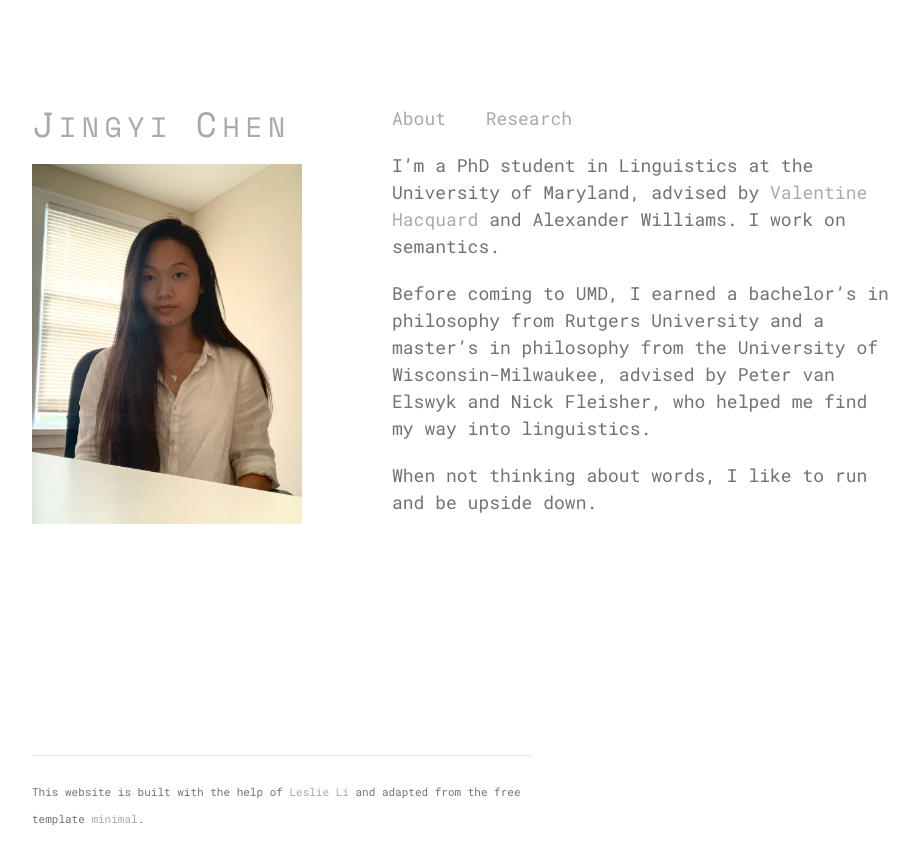
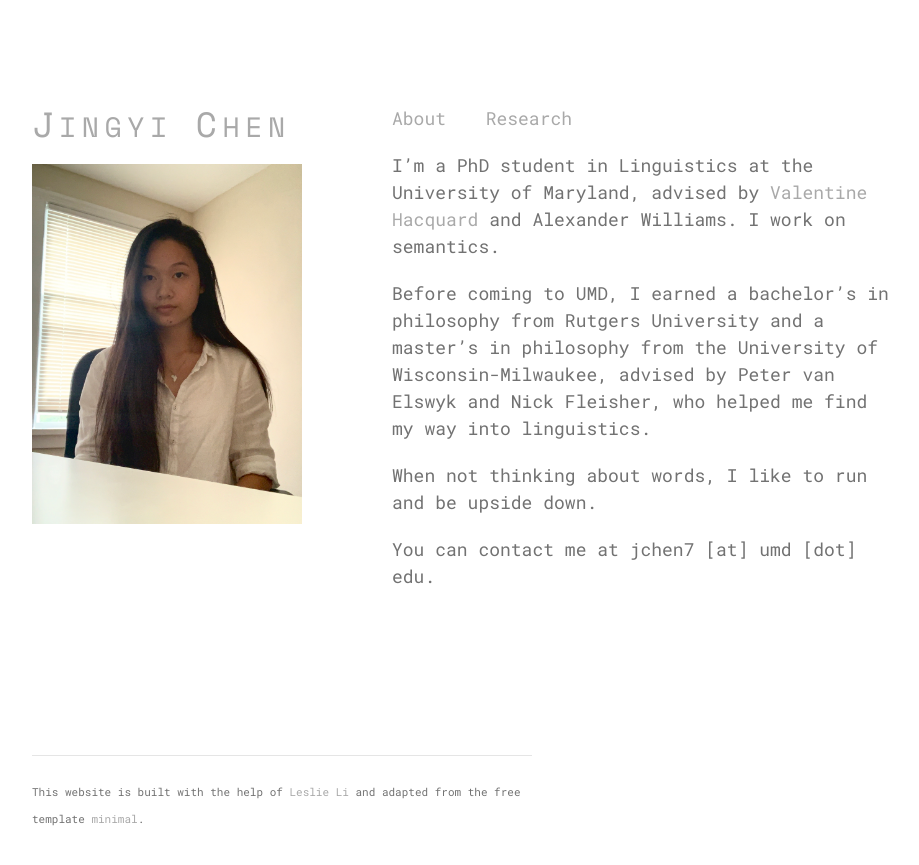
Before and after one commit to Jingyichenn/jingyichen.org, a Jekyll site: the page built from index.md, in a window 1280 px wide. Shown: the top 865 px of the page, without its empty margins (178-1097 px from the left). Built offline with Jekyll 4.4.1, drawn with Linux system fonts in a browser that asks for light colours.

Commit message:
Update index.md

```diff
--- a/index.md
+++ b/index.md
@@ -7,3 +7,5 @@ I'm a PhD student in Linguistics at the University of Maryland, advised by [Vale
 Before coming to UMD, I earned a bachelor's in philosophy from Rutgers University and a master's in philosophy from the University of Wisconsin-Milwaukee, advised by Peter van Elswyk and Nick Fleisher, who helped me find my way into linguistics.
 
 When not thinking about words, I like to run and be upside down.
+
+You can contact me at jchen7 [at] umd [dot] edu.
```
